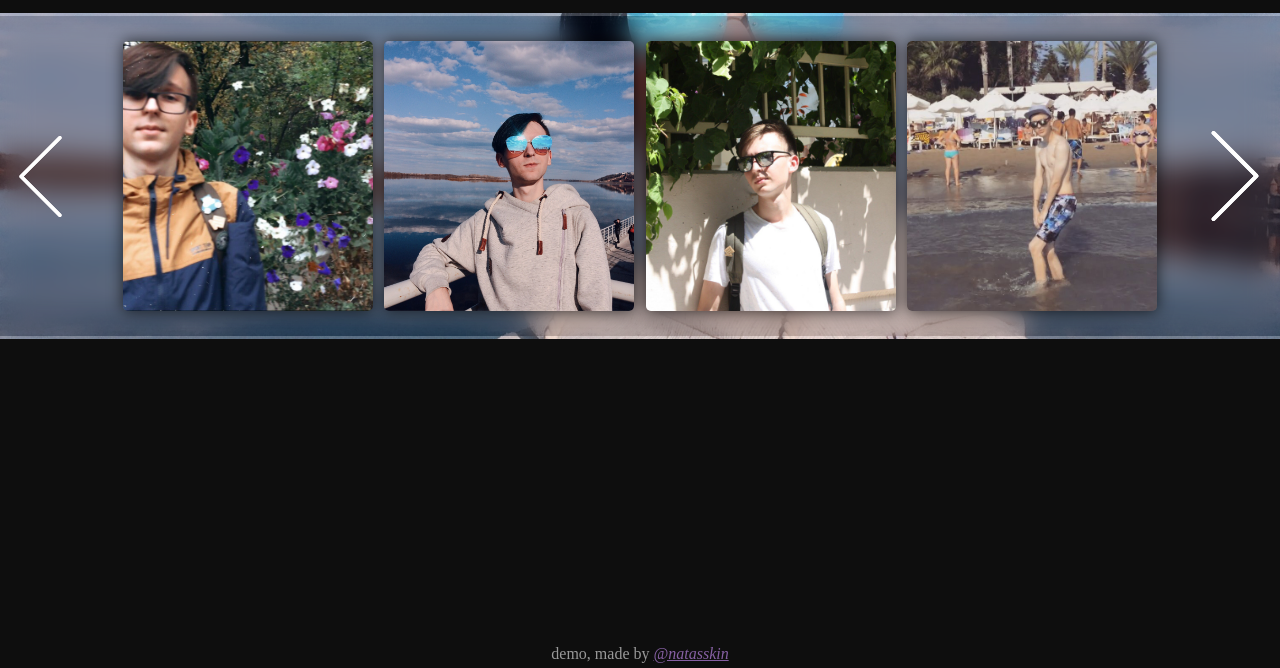
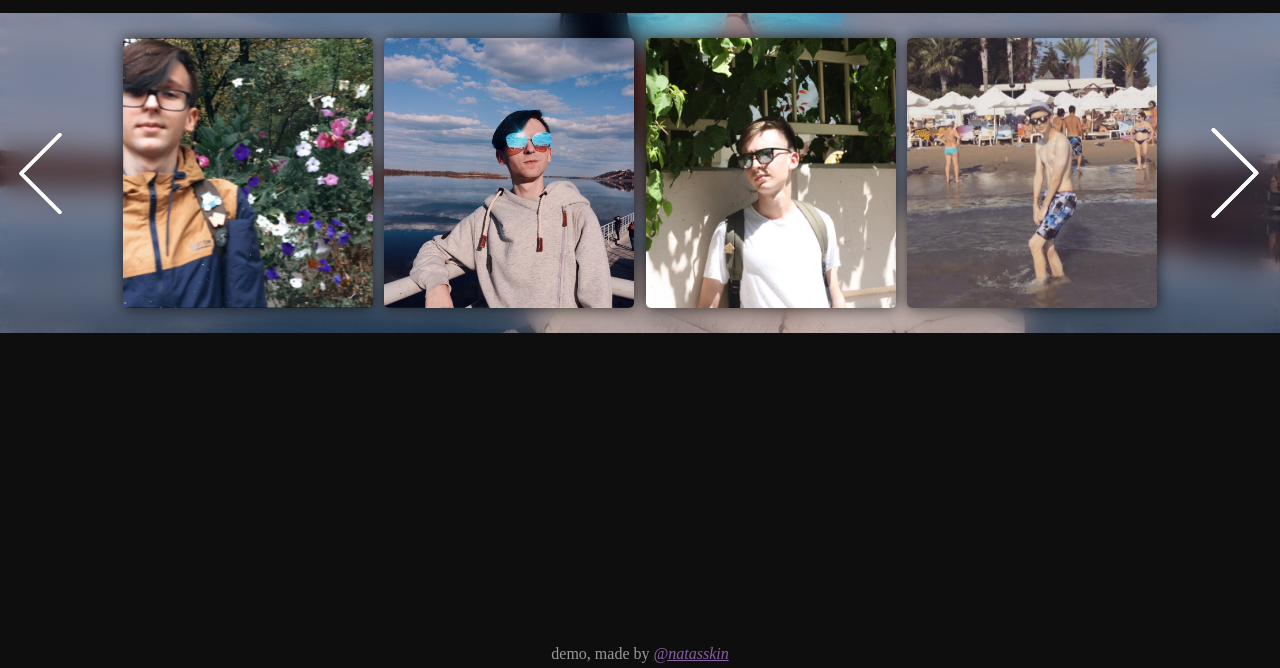
Before and after one commit to about-diper1998/about-diper1998, a plain HTML site: page index.html in a window 1280 px wide. Shown: the part 132-800 px from the top of the page. Drawn offline with Linux system fonts and the light colour scheme.

Commit message:
~carousel: borderds removed

```diff
--- a/style.css
+++ b/style.css
@@ -182,8 +182,6 @@
     user-select: none;
     -webkit-user-drag: none;
     transition: all 90ms ease;
-    border-top: 3px solid rgba(255, 255, 255, 0.233);
-    border-bottom: 3px solid rgba(255, 255, 255, 0.233);
 }
 
 .main-blur {
```
